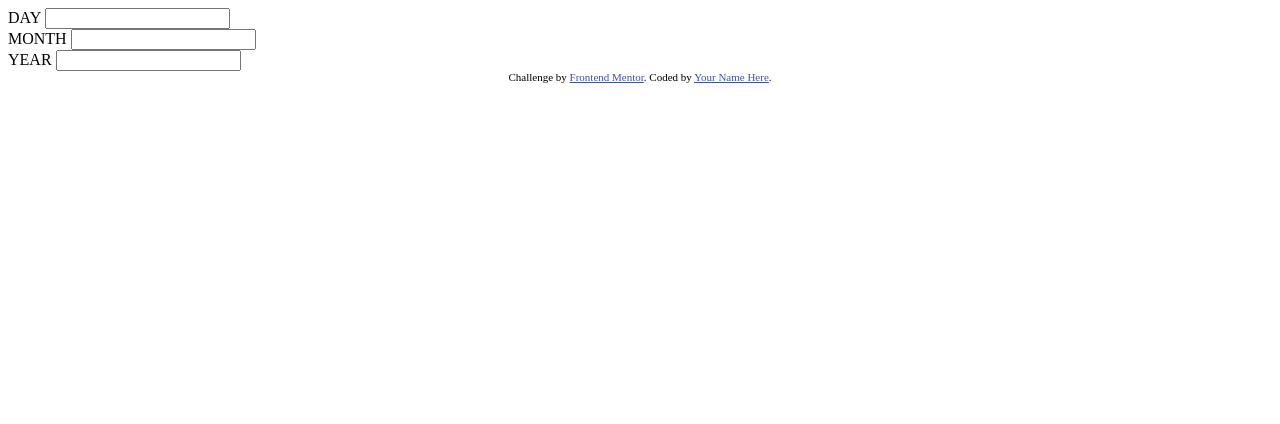
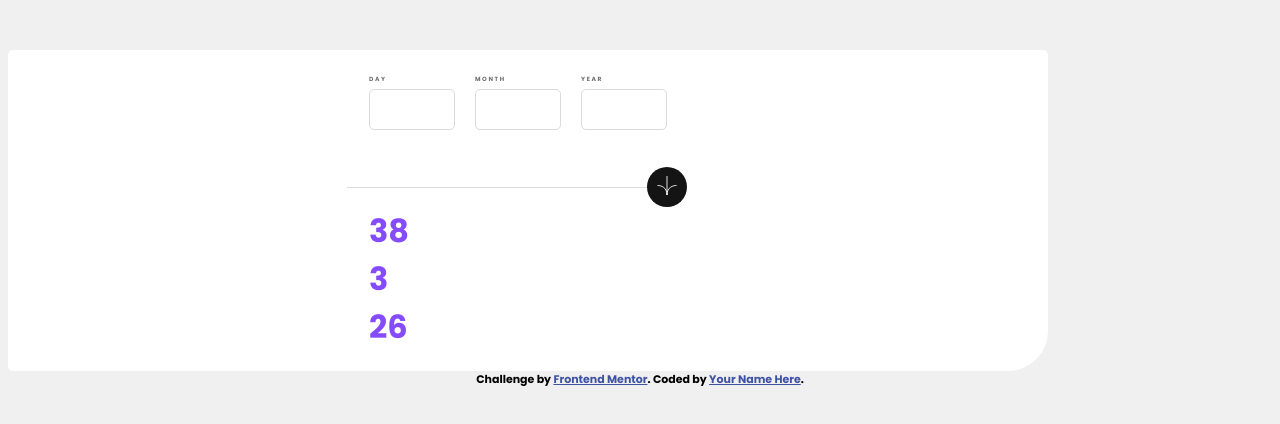
Before and after one commit to AntonovkaE/age-calc, a plain HTML site: page index.html in a window 1280 px wide. Drawn offline with Linux system fonts and the light colour scheme.

Commit message:
feat: add html and css structure

```diff
--- a/assets/style.css
+++ b/assets/style.css
@@ -1,4 +1,5 @@
 :root {
+  font-family: Poppins, "Times New Roman";
   --color-primary-purple: hsl(259, 100%, 65%);
   --color-primary-light: hsl(0, 100%, 67%);
   --color-neutral-white: hsl(0, 0%, 100%);
@@ -8,3 +9,91 @@
   --color-black-off: hsl(0, 0%, 8%);
   --font-size-main: 32px;
 }
+
+body {
+  background-color: var(--color-neutral-white-off);
+}
+.content {
+  display: flex;
+  justify-content: center;
+  margin-top: 50px;
+  padding: 20px;
+  border-radius: 5px 5px 40px 5px;
+  background-color: var(--color-neutral-white);
+  width: 90%;
+  max-width: 1000px;
+}
+
+.form {
+  display: flex;
+  flex-wrap: wrap;
+  flex-direction: column;
+}
+
+.form__fields {
+  display: flex;
+  flex-direction: row;
+
+}
+.form__submit::after {
+  top: 50%;
+  position: absolute;
+  content: '';
+  color: var(--color-light-grey);
+  border-bottom: 1px solid var(--color-light-grey);
+  width: 300px;
+  right: 40px;
+}
+
+
+.form__field {
+  display: flex;
+  flex-direction: column;
+  margin: 5px 10px 10% 0;
+}
+
+
+.form__label {
+  font-size: 6px;
+  letter-spacing: 0.1rem;
+  color: var(--color-smokey-grey);
+}
+
+.form__input {
+  font-weight: 700;
+  border: 1px solid var(--color-light-grey);
+  border-radius: 5px;
+  width: 80px;
+  font-size: 32px;
+  margin: 5px 10px 5px 0;
+}
+
+input::-webkit-outer-spin-button,
+input::-webkit-inner-spin-button {
+  -webkit-appearance: none;
+}
+
+.form__submit {
+  position: relative;
+  background-color: var(--color-black-off);
+  border-radius: 50%;
+  width: 40px;
+  height: 40px;
+  box-shadow: none;
+  border: none;
+  align-self: end;
+  z-index: 2|;
+}
+
+.form__submit-icon {
+  width: 20px;
+}
+
+.result__p {
+  font-size: 32px;
+  margin: 0;
+}
+
+.result__number {
+  color: var(--color-primary-purple);
+}
--- a/index.html
+++ b/index.html
@@ -18,21 +18,33 @@
   <link rel="stylesheet" href="./assets/style.css">
 </head>
 <body>
-
+<div class="content">
   <form class="form">
+    <div class="form__fields">
       <div class="form__field">
         <label class="form__label" for="day_input">DAY</label>
-    <input class="form__input" type="number" name="day" id="day_input">
+        <input numeric class="form__input" type="number" min="1" max="31" name="day" id="day_input" pattern="[0-9]{1,2}" required>
       </div>
       <div class="form__field">
-    <label class="form__label" for="day_month">MONTH</label>
-    <input class="form__input" type="number" name="day" id="day_month">
+        <label class="form__label" for="month_input">MONTH</label>
+        <input class="form__input" type="number" min="1" max="12" name="day" id="month_input">
       </div>
       <div class="form__field">
-    <label class="form__label" for="day_year">YEAR</label>
-    <input class="form__input" type="number" name="day" id="day_year">
+        <label class="form__label" for="year_input">YEAR</label>
+        <input class="form__input" type="number" min="1000" max="2023" name="day" id="year_input">
+      </div>
+    </div>
+    <button class="form__submit" type="submit"><img class="form__submit-icon" src="./assets/images/icon-arrow.svg"></button>
+    <div class="result">
+      <p class="result__p result__year"><span class="result__number result__year-number">38</span></p>
+      <p class="result__p result__month"><span class="result__number result__month-number">3</span></p>
+      <p class="result__p result__days"><span class="result__number result__day-number">26</span></p>
     </div>
   </form>
+
+</div>
+
+
   <div class="attribution">
     Challenge by <a href="https://www.frontendmentor.io?ref=challenge" target="_blank">Frontend Mentor</a>.
     Coded by <a href="#">Your Name Here</a>.
```
Lines whose indentation alone changed are shown as unchanged.
